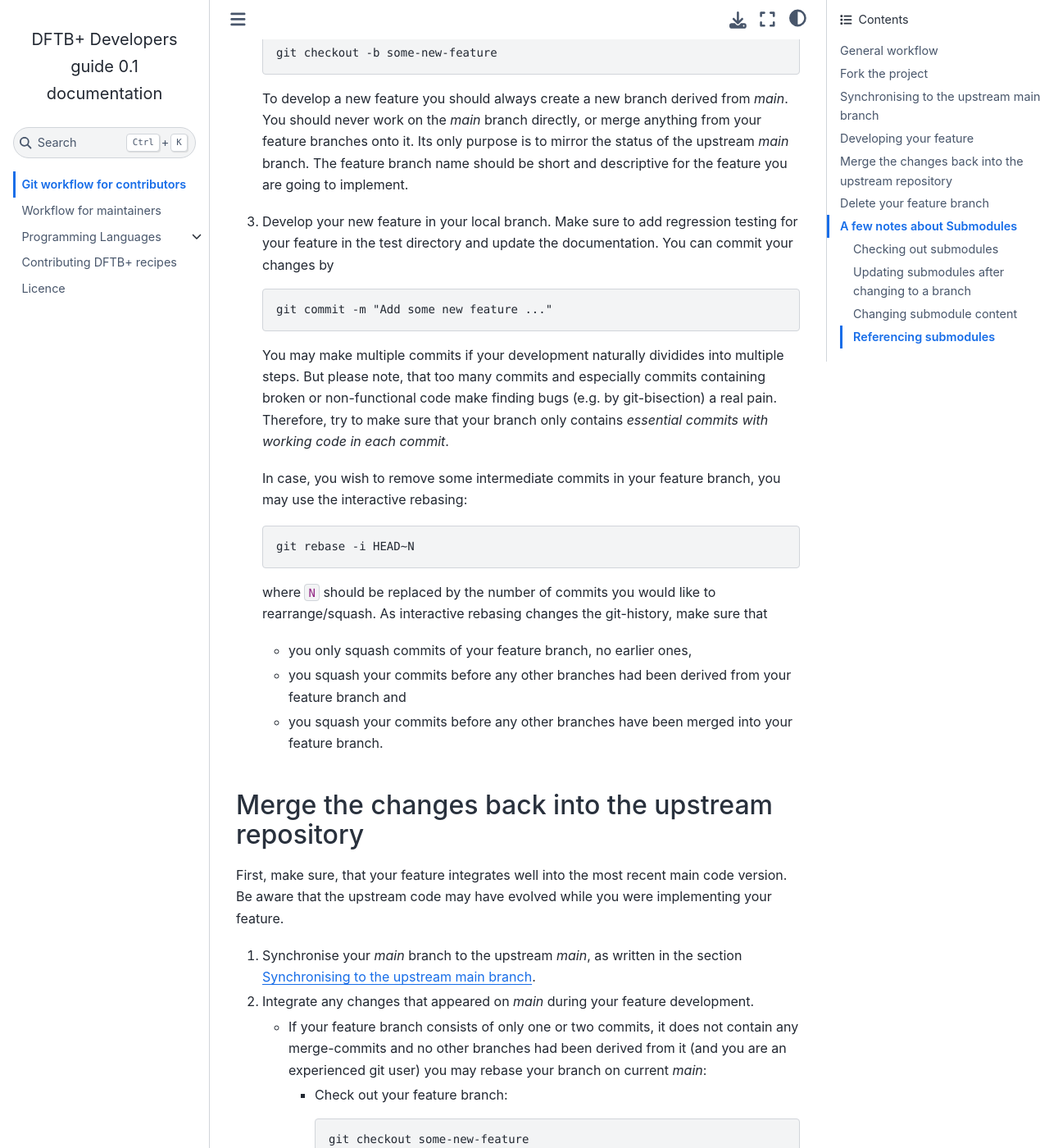
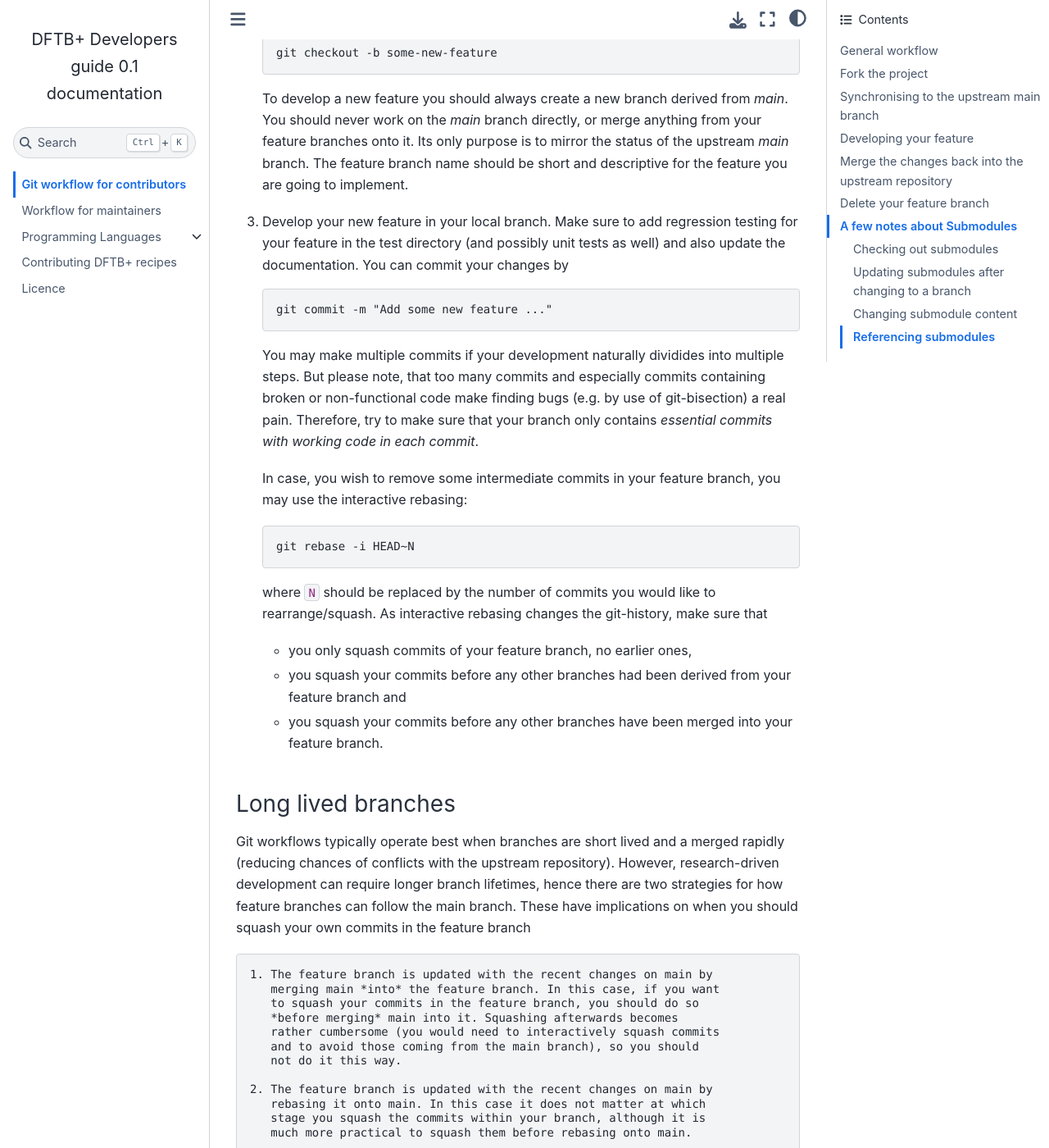
Before and after one commit to dftbplus/develguide, a Sphinx documentation site: the page built from docs/gitworkflow.rst, in a window 1280 px wide and 1400 px high, scrolled down 3614 px. Shown: the whole window at 82% size. Built offline with Sphinx 7.4.7 and the Sphinx Book theme 1.1.4, drawn with Linux system fonts in a browser that asks for light colours; some of the changed text lies outside the part shown.

Commit message:
Suggestions about long-life branches (#26)
Also slight changes to feature text.

```diff
--- a/docs/gitworkflow.rst
+++ b/docs/gitworkflow.rst
@@ -174,15 +174,16 @@ Developing your feature
    the status of the upstream `main` branch. The feature branch name should be
    short and descriptive for the feature you are going to implement.
 
-#. Develop your new feature in your local branch. Make sure to add regression
-   testing for your feature in the test directory and update the documentation.
+#. Develop your new feature in your local branch. Make sure to add
+   regression testing for your feature in the test directory (and
+   possibly unit tests as well) and also update the documentation.
    You can commit your changes by ::
 
        git commit -m "Add some new feature ..."
 
    You may make multiple commits if your development naturally dividides into
    multiple steps. But please note, that too many commits and especially commits
-   containing broken or non-functional code make finding bugs (e.g. by
+   containing broken or non-functional code make finding bugs (e.g. by use of
    git-bisection) a real pain. Therefore, try to make sure that your branch only
    contains *essential commits with working code in each commit*.
 
@@ -203,6 +204,28 @@ Developing your feature
    * you squash your commits before any other branches have been merged into
      your feature branch.
 
+Long lived branches
+-------------------
+
+Git workflows typically operate best when branches are short lived and
+a merged rapidly (reducing chances of conflicts with the upstream
+repository). However, research-driven development can require longer
+branch lifetimes, hence there are two strategies for how feature
+branches can follow the main branch. These have implications on when
+you should squash your own commits in the feature branch ::
+
+  1. The feature branch is updated with the recent changes on main by
+     merging main *into* the feature branch. In this case, if you want
+     to squash your commits in the feature branch, you should do so
+     *before merging* main into it. Squashing afterwards becomes
+     rather cumbersome (you would need to interactively squash commits
+     and to avoid those coming from the main branch), so you should
+     not do it this way.
+
+  2. The feature branch is updated with the recent changes on main by
+     rebasing it onto main. In this case it does not matter at which
+     stage you squash the commits within your branch, although it is
+     much more practical to squash them before rebasing onto main.
 
 Merge the changes back into the upstream repository
 ===================================================
@@ -217,10 +240,10 @@ implementing your feature.
 #. Integrate any changes that appeared on `main` during your feature
    development.
 
-   * If your feature branch consists of only one or two commits, it does not
-     contain any merge-commits and no other branches had been derived from it
-     (and you are an experienced git user) you may rebase your branch on current
-     `main`:
+   * If your feature branch consists of only one or two commits, does
+     not contain any merge-commits, and no other branches have been
+     derived from it (and you are an experienced git user) you may
+     want to rebase your branch on current `main`:
 
      - Check out your feature branch::
 
```
